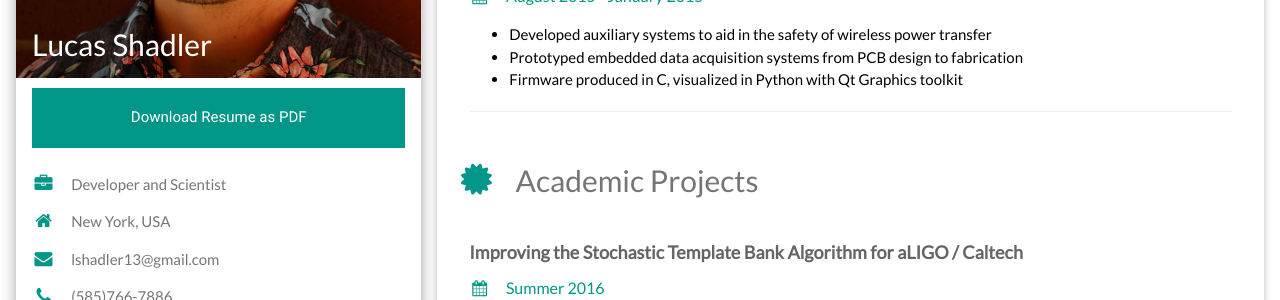
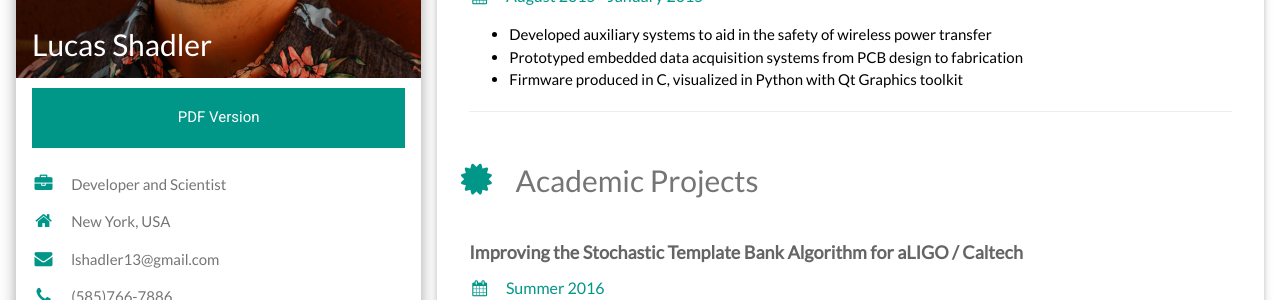
Before and after one commit to sumwatshade/sumwatshade.github.io, a Jekyll site: the page built from resume.html, in a window 1280 px wide and 900 px high. Shown: the part 421-721 px from the top of the window. Built offline with Jekyll 4.4.1, drawn with Linux system fonts in a browser that asks for light colours.

Commit message:
Refactor pdf version button

```diff
--- a/resume.html
+++ b/resume.html
@@ -21,7 +21,9 @@
           </div>
         </div>
         <div class="w3-container">
-          <button class="w3-button w3-teal w3-center" style="width:100%;min-height:60px;margin-bottom: 10px;margin-top:10px;" href="/assets/resume.pdf" download="Luke_Shadler_Resume.pdf">Download Resume as PDF</button>
+          <form method="get" action="assets/resume.pdf">
+            <button type="submit" class="w3-button w3-teal w3-center" style="width:100%;min-height:60px;margin-bottom: 10px;margin-top:10px;">PDF Version</button>
+          </form>
         </div>
         <div class="w3-container">
           <p><i class="fa fa-briefcase fa-fw w3-margin-right w3-large w3-text-teal"></i>Developer and Scientist</p>
```
